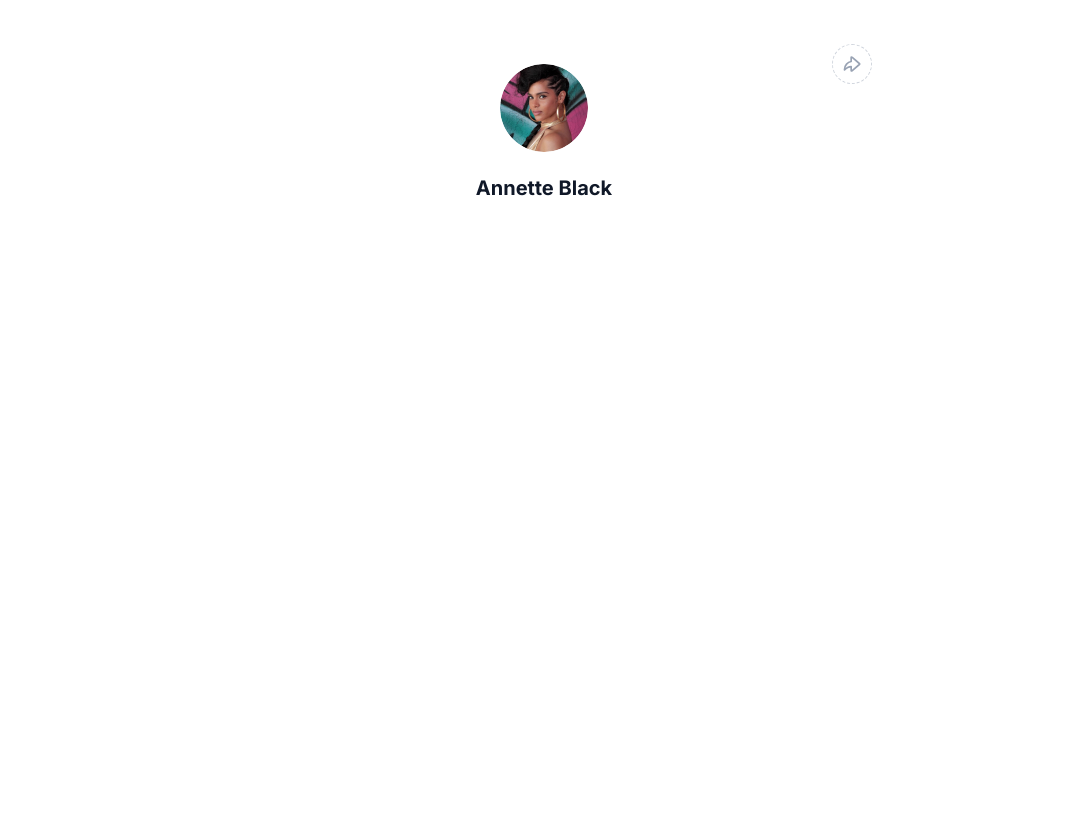
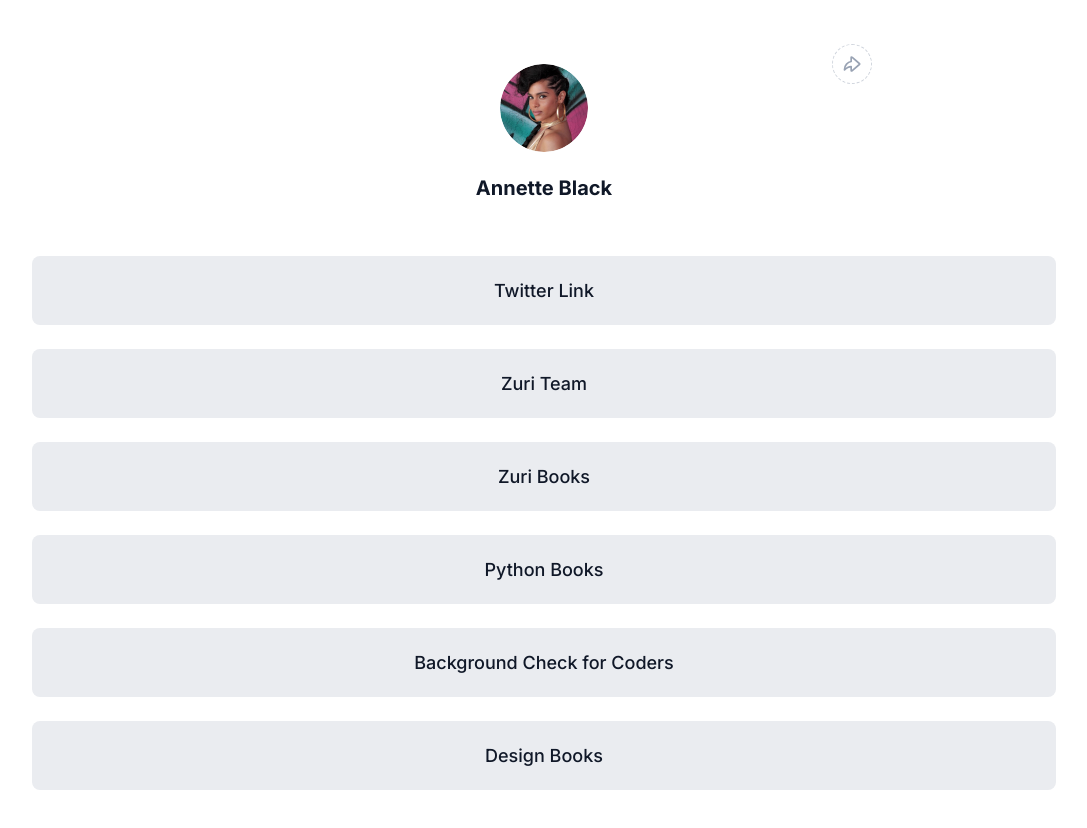
Before and after one commit to Abots-jzm/Stage1_Linktree_clone, a React (Vite) app: page / in a window 1280 px wide. Shown: the top 828 px of the page, without its empty margins (96-1183 px from the left). Before the commit the page ends 800 px from the top, so only its background shows below. Built offline with nearby package versions, Linux system fonts and the light colour scheme.

Commit message:
Links section

```diff
--- a/src/App.tsx
+++ b/src/App.tsx
@@ -2,11 +2,13 @@
 import classes from "./App.module.css";
 import Profile from "./components/Profile";
 import ProfileImg from "./assets/profile__img.jpg";
+import Links from "./components/Links";
 
 function App() {
 	return (
 		<div className={classes.app}>
 			<Profile name="Annette Black" image={ProfileImg} />
+			<Links />
 		</div>
 	);
 }
--- /dev/null
+++ b/src/components/LinkItem.module.css
@@ -0,0 +1,27 @@
+.item,
+.item:link,
+.item:visited {
+	background-color: red;
+	width: 100%;
+	padding: 2.4rem;
+	text-align: center;
+	background-color: #eaecf0;
+	border-radius: 8px;
+	cursor: pointer;
+	text-decoration: none;
+	color: #101828;
+	font-size: 1.8rem;
+	font-weight: 500;
+
+	transition: all 0.2s;
+}
+
+.item:hover {
+	background-color: #d0d5dd;
+}
+
+.item:active,
+.item:focus {
+	outline: 1px solid #98a2b3;
+	background-color: #eaecf0;
+}
--- /dev/null
+++ b/src/components/LinkItem.tsx
@@ -0,0 +1,14 @@
+import React from "react";
+import classes from "./LinkItem.module.css";
+
+interface Props {
+	children: React.ReactNode;
+}
+
+export default function LinkItem({ children }: Props) {
+	return (
+		<a className={classes.item} href="">
+			{children}
+		</a>
+	);
+}
--- /dev/null
+++ b/src/components/Links.module.css
@@ -0,0 +1,12 @@
+.container {
+	margin-top: 5.6rem;
+	display: flex;
+	flex-direction: column;
+	gap: 2.4rem;
+}
+
+@media only screen and (max-width: 600px) {
+	.container {
+		margin-top: 3.2rem;
+	}
+}
--- /dev/null
+++ b/src/components/Links.tsx
@@ -0,0 +1,16 @@
+import React from "react";
+import LinkItem from "./LinkItem";
+import classes from "./Links.module.css";
+
+export default function Links() {
+	return (
+		<div className={classes.container}>
+			<LinkItem>Twitter Link</LinkItem>
+			<LinkItem>Zuri Team</LinkItem>
+			<LinkItem>Zuri Books</LinkItem>
+			<LinkItem>Python Books</LinkItem>
+			<LinkItem>Background Check for Coders</LinkItem>
+			<LinkItem>Design Books</LinkItem>
+		</div>
+	);
+}
--- a/src/components/Profile.module.css
+++ b/src/components/Profile.module.css
@@ -3,7 +3,6 @@
 	flex-direction: column;
 	align-items: center;
 	gap: 2.4rem;
-	margin-bottom: 5.6rem;
 	position: relative;
 }
 
```
